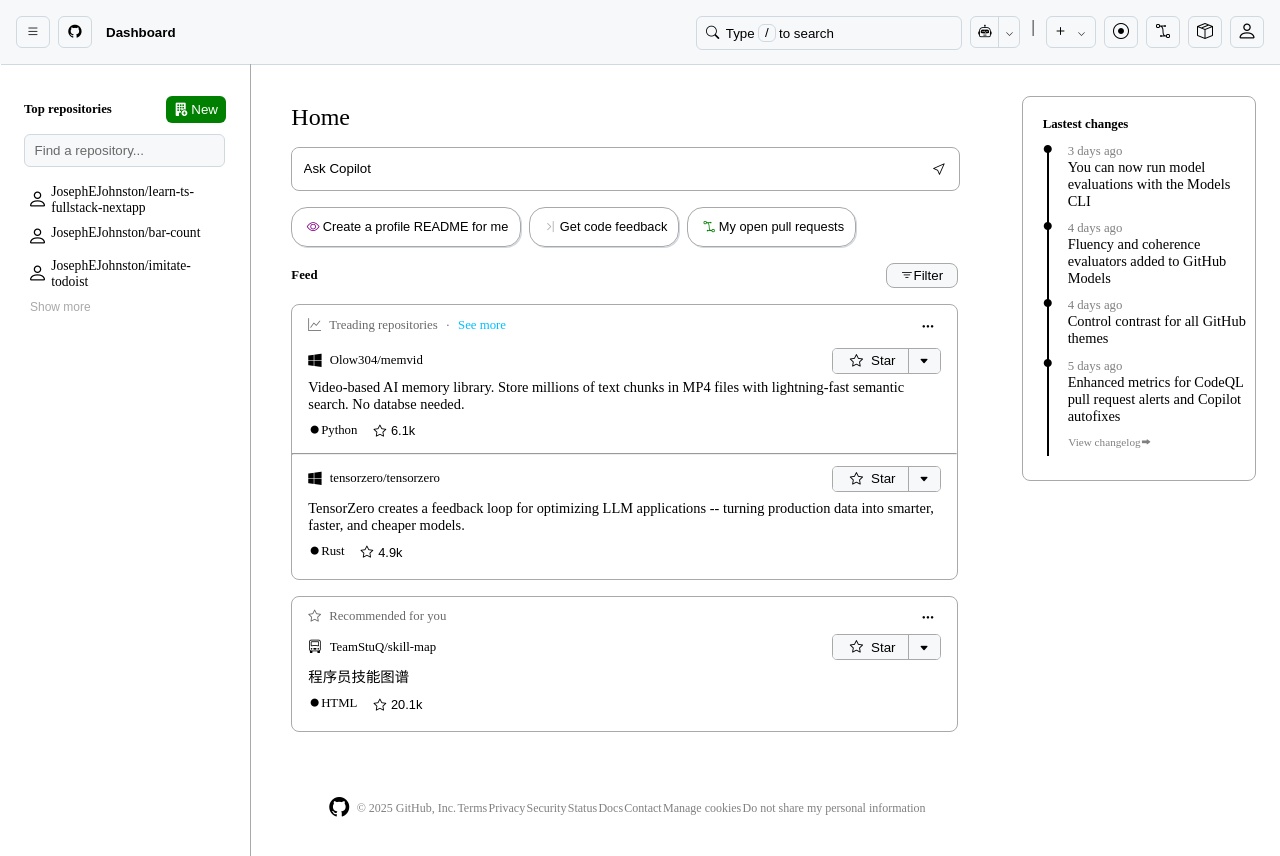
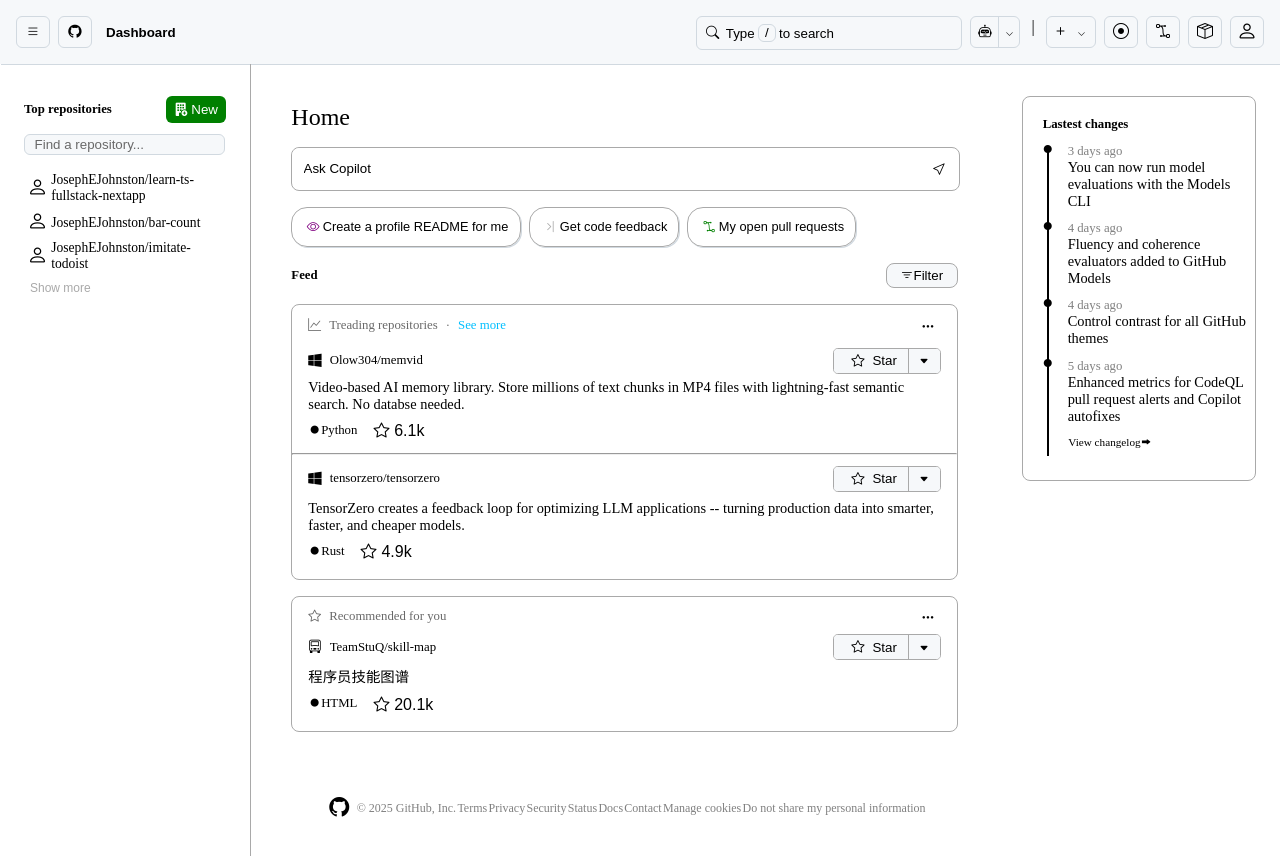
Before and after one commit to JosephEJohnston/github-imitated-front, a Next.js app: page / in a window 1280 px wide. Shown: the top 856 px of the page. Built offline with nearby package versions, Linux system fonts and the light colour scheme.

Commit message:
feat: 部分样式修改

```diff
--- a/src/components/content-feed.css
+++ b/src/components/content-feed.css
@@ -110,16 +110,17 @@
 }
 
 .feed-right-button-star {
-    height: calc(1.5rem);
+    --feed-right-button-height: 1.5rem;
+    height: var(--feed-right-button-height);
     width: 5rem;
     background-color: var(--backgroundColor);
     border: none;
 }
 
 .feed-right-button-down {
-    height: calc(1.5rem);
+    height: var(--feed-right-button-height);
     width: 2rem;
-    margin-left: -5px;
+    margin-left: -0.4rem;
     background-color: var(--backgroundColor);
     border-left: 1px solid darkgray;
     border-top: none;
@@ -147,20 +148,23 @@
 }
 
 .feed-language {
-    height: 1.2rem;
+    --feed-language-height: 1.2rem;
+    --feed-language-font-size: 0.8rem;
+
+    height: var(--feed-language-height);
     display: flex;
     align-items: center;
-    font-size: 0.8rem;
-    line-height: 0.8rem;
+    font-size: var(--feed-language-font-size);
+    line-height: var(--feed-language-font-size);
     padding-bottom: 0.1rem;
 }
 
 
 .feed-language-star {
-    height: 1.2rem;
+    height: var(--feed-language-height);
     padding: 0;
     border: none;
-    font-size: 0.8rem;
+    font-size: var(--feed-language-font-size);
     display: flex;
     align-items: center;
     background-color: transparent;
--- a/src/components/left-sidebar.css
+++ b/src/components/left-sidebar.css
@@ -6,9 +6,10 @@
 }
 
 #left-sidebar-title {
+    --left-common-height: 1.7rem;
     width: 100%;
     align-items: center;
-    height: 1.7rem;
+    height: var(--left-common-height);
 }
 
 .left-sidebar-li {
@@ -43,7 +44,7 @@
     border: var(--find-rep-input-border) solid var(--borderColor-default);
     padding: var(--find-rep-input-border);
     padding-left: 0.6rem;
-    height: 1.7rem;
+    height: var(--left-common-height);
     margin: 0.7rem auto;
     border-radius: var(--borderRadius-medium);
     background-color: var(--backgroundColor);
@@ -62,14 +63,14 @@
 
 .left-user-icon-button {
     width: 1.7rem;
-    height: 1.7rem;
+    height: var(--left-common-height);
     background-color: transparent;
     border: none;
     padding: 0;
 }
 
 .left-user-project-name {
-    height: 1.7rem;
+    height: var(--left-common-height);
     font-size: 0.85rem;
     display: inline-block;
 }
--- a/src/components/right-sidebar.css
+++ b/src/components/right-sidebar.css
@@ -53,7 +53,8 @@
 }
 
 .change-li-time {
-    color: grey;
+    --change-li-color: grey;
+    color: var(--change-li-color);
     font-size: 0.8rem;
 }
 
@@ -62,7 +63,7 @@
 }
 
 .changelog {
-    color: grey;
+    color: var(--change-li-color);
     font-size: 0.7rem;
     margin-left: 0.35rem;
 }
```
